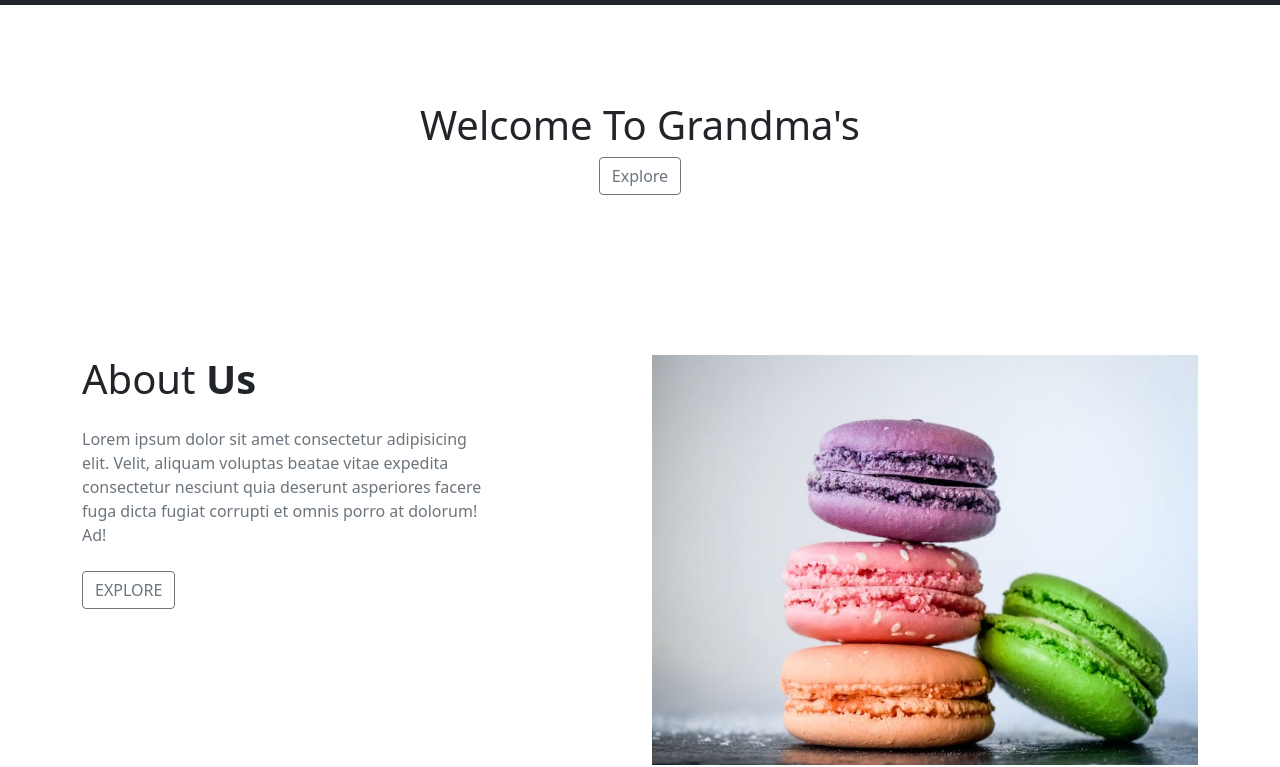
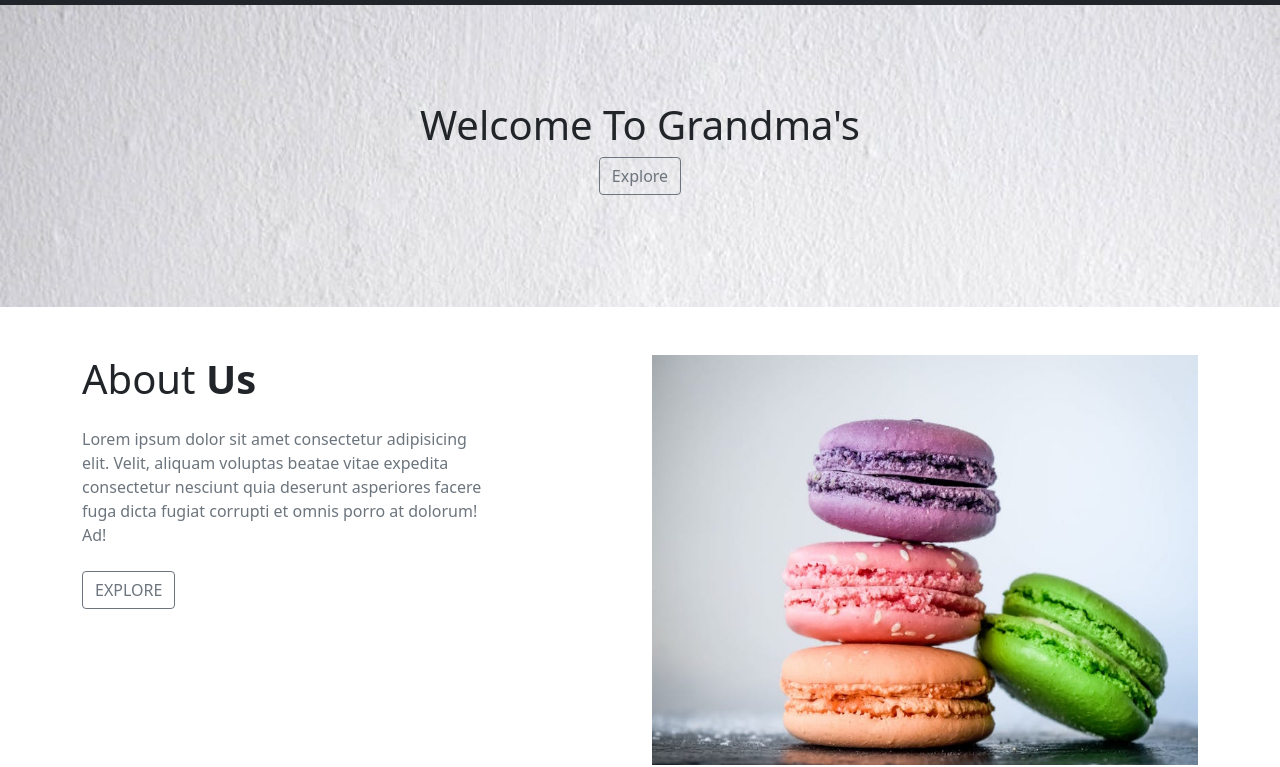
Before and after one commit to darshantakarkhede/cake-shop, a plain HTML site: page index.html in a window 1280 px wide. Shown: the part 71-838 px from the top of the page. Drawn offline with nearby package versions, Linux system fonts and the light colour scheme; the site is published under a folder, as on GitHub Pages, so addresses that start at the root find nothing.

Commit message:
no message

```diff
--- a/style.css
+++ b/style.css
@@ -1,5 +1,5 @@
 section{
-    background: url(/image/headerBcg.jpeg);
+    background: url(image/headerBcg.jpeg);
     background-size: cover;
 }
 .modal-container{
```
